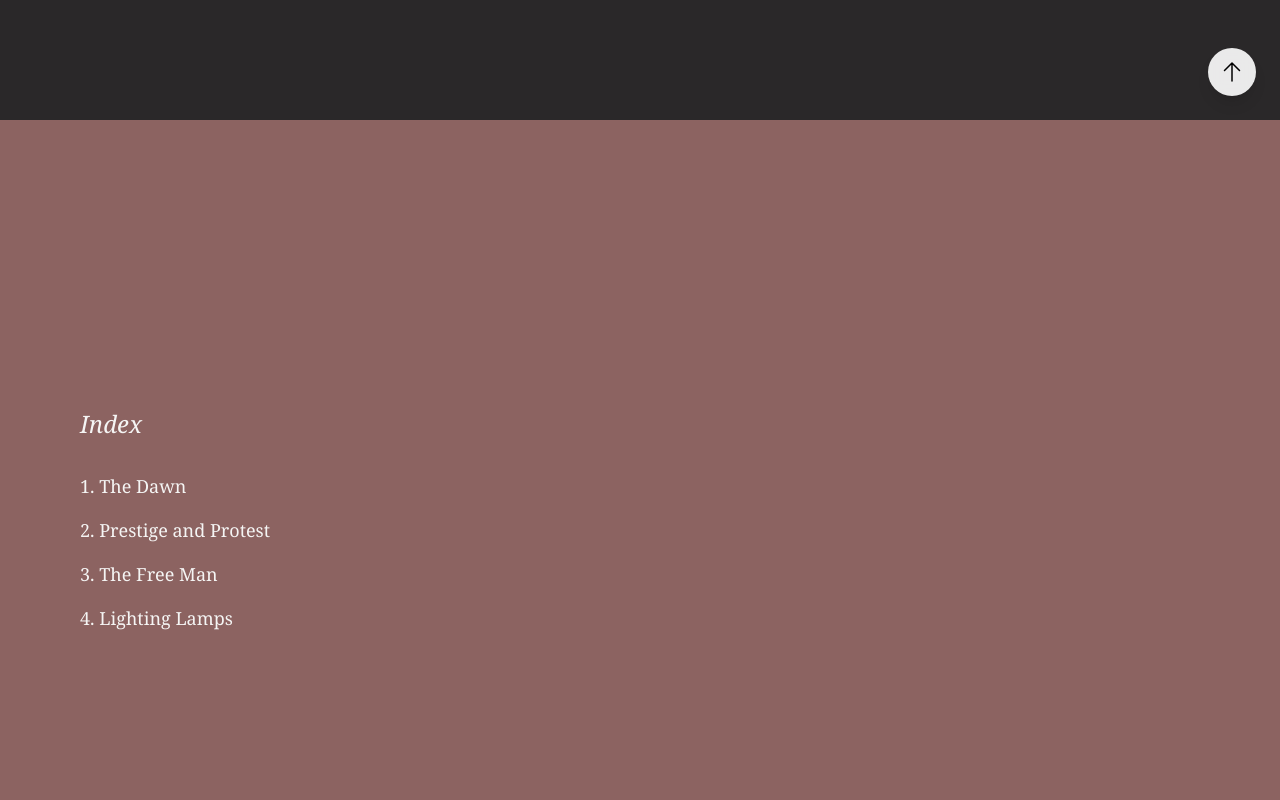
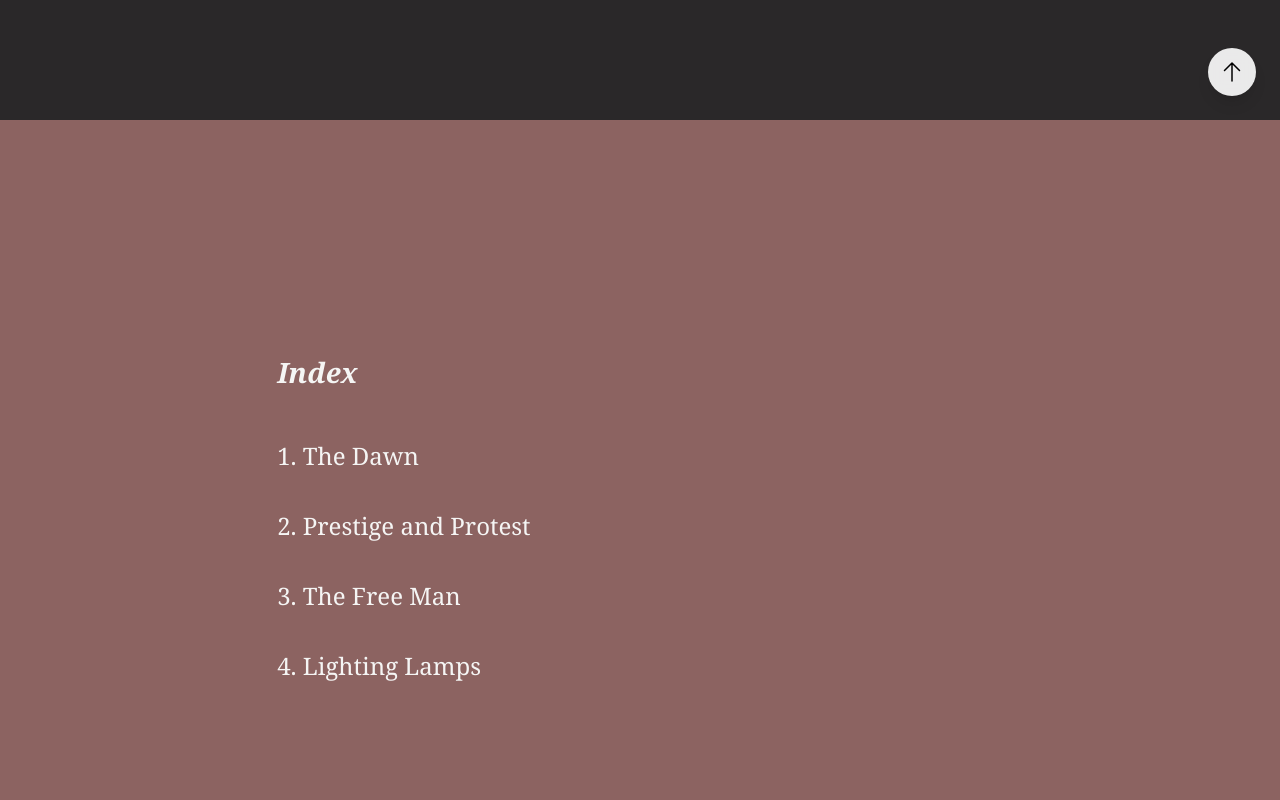
Before and after one commit to ankit1595/biography, a React (Vite) app: page / in a window 1280 px wide. Shown: the part 680-1480 px from the top of the page. Built offline with nearby package versions, Linux system fonts and the light colour scheme.

Commit message:
feat: enhance index section styling

```diff
--- a/src/components/IndexSection.jsx
+++ b/src/components/IndexSection.jsx
@@ -26,18 +26,20 @@ export function IndexSection({ bgColor = BACKGROUNDS.dustyRose, onNavigate }) {
   return (
     <SectionWrapper
       bgColor={bgColor}
-      className="h-screen flex items-center px-8 md:px-20"
+      className="h-screen flex items-center justify-center px-8 md:px-8 xl:px-16"
     >
-      <div className="max-w-xl">
-        <h2 className="text-2xl italic mb-8">Index</h2>
+      <div className="w-full md:w-[83%] lg:w-[63%] flex flex-col items-start text-left">
+        <h2 className="text-xl md:text-[28px] md:leading-9 mb-8 md:mb-12 font-bold italic">
+          Index
+        </h2>
 
-        <nav className="space-y-4">
+        <nav className="flex flex-col">
           {contentChapters.map((chapter, idx) => (
             <a
               key={chapter.id}
               href={`#${chapter.id}`}
               onClick={(e) => handleNavigate(e, chapter.id)}
-              className="block text-lg hover:opacity-70 transition-opacity"
+              className="text-[17px] leading-[26.5px] md:text-2xl md:leading-9 mb-4 md:mb-8 last:mb-0 border-b-2 border-transparent hover:border-current transition-colors duration-300 ease-in-out"
             >
               {idx + 1}. {chapter.name}
             </a>
```
